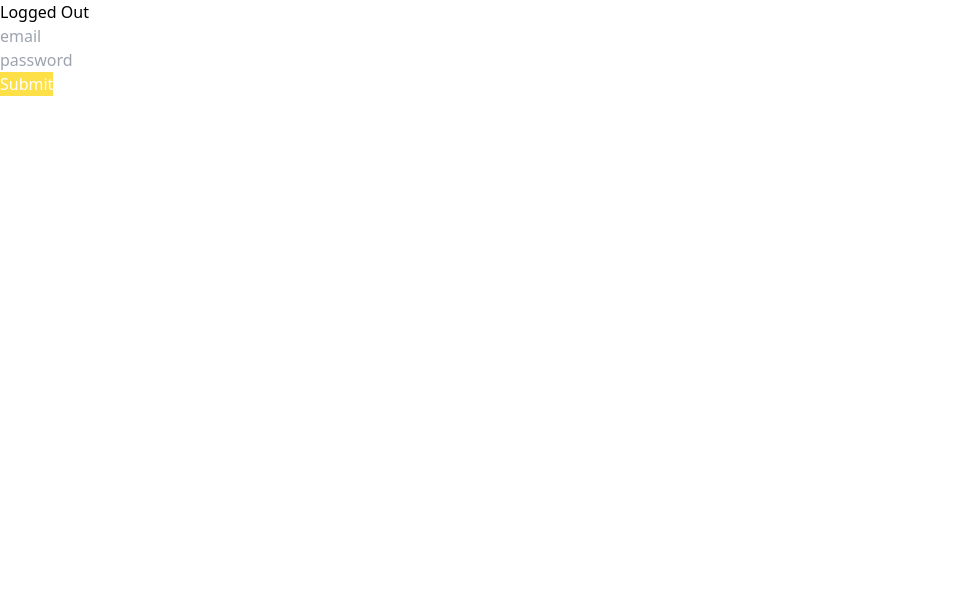
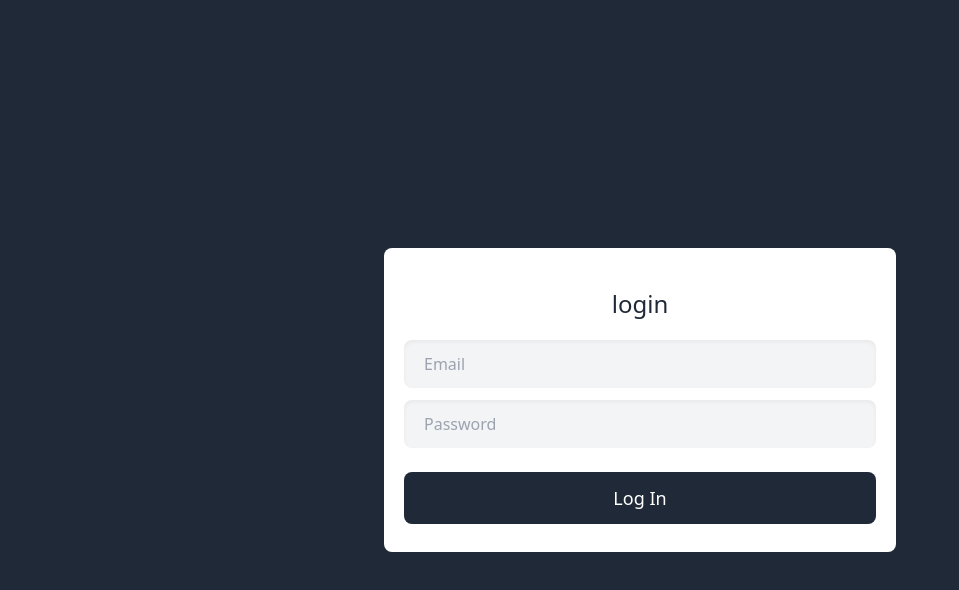
Before and after one commit to park-siwan/nuber-eats-frontend, a React (Create React App) app: page / in a window 1280 px wide. Shown: the top 590 px of the page, without its empty margins (0-959 px from the left). Built offline with nearby package versions, Linux system fonts and the light colour scheme.

Commit message:
router and @types, form design, form login

```diff
--- a/package.json
+++ b/package.json
@@ -50,6 +50,7 @@
     ]
   },
   "devDependencies": {
+    "@types/react-router-dom": "^5.3.3",
     "prettier": "^3.0.3",
     "prettier-plugin-tailwindcss": "^0.5.6"
   }
--- /dev/null
+++ b/src/components/form-error.tsx
@@ -0,0 +1,7 @@
+interface IFormErrorProps {
+  errorMessage: string;
+}
+
+export const FormError: React.FC<IFormErrorProps> = ({ errorMessage }) => (
+  <span className="font-medium text-red-500">{errorMessage}</span>
+);
--- /dev/null
+++ b/src/pages/create-account.tsx
@@ -0,0 +1,7 @@
+import React from 'react';
+
+const CreateAccount = () => {
+  return <div>create-account</div>;
+};
+
+export default CreateAccount;
--- /dev/null
+++ b/src/pages/login.tsx
@@ -0,0 +1,58 @@
+import React from 'react';
+import { useForm } from 'react-hook-form';
+import { FormError } from '../components/form-error';
+
+interface ILoginForm {
+  email?: string;
+  password?: string;
+}
+const Login = () => {
+  const {
+    register,
+    getValues,
+    handleSubmit,
+    formState: { errors },
+  } = useForm<ILoginForm>();
+  const onSubmit = () => {};
+  return (
+    <div className="flex h-screen items-center justify-center bg-gray-800">
+      <div className="w-full max-w-lg rounded-lg bg-white pb-7 pt-10 text-center">
+        <h3 className="text-2xl text-gray-800">login</h3>
+        <form
+          onSubmit={handleSubmit(onSubmit)}
+          className="mt-5 grid gap-3 px-5"
+        >
+          <input
+            placeholder="Email"
+            className="input"
+            required
+            type="email"
+            {...register('email', { required: 'Email is required' })}
+          />
+          {errors.email?.message && (
+            <FormError errorMessage={errors.email?.message} />
+          )}
+          <input
+            placeholder="Password"
+            className="input"
+            required
+            type="password"
+            {...register('password', {
+              required: 'Password is required',
+              minLength: {
+                value: 10,
+                message: 'Password must be more than 10 chars.',
+              },
+            })}
+          />
+          {errors.password?.message && (
+            <FormError errorMessage={errors.password?.message} />
+          )}
+          <button className="btn mt-3">Log In</button>
+        </form>
+      </div>
+    </div>
+  );
+};
+
+export default Login;
--- a/src/routers/logged-out-router.tsx
+++ b/src/routers/logged-out-router.tsx
@@ -1,57 +1,20 @@
 import { useForm } from 'react-hook-form';
 import { isLoggedInVar } from '../apollo';
-interface IForm {
-  email: string;
-  password: string;
-}
+import { BrowserRouter as Router, Route, Switch } from 'react-router-dom';
+import CreateAccount from '../pages/create-account';
+import Login from '../pages/login';
+
 export const LoggedOutRouter = () => {
-  const {
-    register,
-    watch,
-    handleSubmit,
-    formState: { errors },
-  } = useForm<IForm>();
-
-  const onSubmit = () => {
-    console.log(watch());
-  };
-
-  const onInvalid = () => {
-    console.log('cant create account');
-  };
-
   return (
-    <div>
-      <h1>Logged Out</h1>
-      <form onSubmit={handleSubmit(onSubmit, onInvalid)}>
-        <div>
-          <input
-            {...register('email', {
-              required: 'This is required',
-              pattern: /^[A-Za-z0-9._%+-]+@gmail.com$/,
-            })}
-            type="email"
-            placeholder="email"
-          />
-          {errors.email?.message && (
-            <span className="font-bold text-red-600">
-              {errors.email?.message}
-            </span>
-          )}
-          {errors.email?.type === 'pattern' && (
-            <span className="font-bold text-red-600">Only gmail allowed</span>
-          )}
-        </div>
-        <div>
-          <input
-            {...register('password', { required: true })}
-            type="password"
-            placeholder="password"
-            required
-          />
-        </div>
-        <button className="bg-yellow-300 text-white">Submit</button>
-      </form>
-    </div>
+    <Router>
+      <Switch>
+        <Route path="/create-account">
+          <CreateAccount />
+        </Route>
+        <Route path="/">
+          <Login />
+        </Route>
+      </Switch>
+    </Router>
   );
 };
--- a/src/tailwind.css
+++ b/src/tailwind.css
@@ -1,8 +1,12 @@
 @tailwind base;
 @tailwind components;
 
+.input {
+  @apply rounded-lg bg-gray-100 px-5  py-3 shadow-inner focus:outline-none focus:ring-2 focus:ring-green-600 focus:ring-opacity-90;
+}
+
 .btn {
-  @apply rounded bg-blue-600 px-4 py-2 text-white;
+  @apply rounded-lg bg-gray-800 px-5 py-3  text-lg text-white hover:opacity-90 focus:outline-none;
 }
 
 @tailwind utilities;
```
Also changed, not shown: 1 other file (tests, documents, lock files or other folders).
